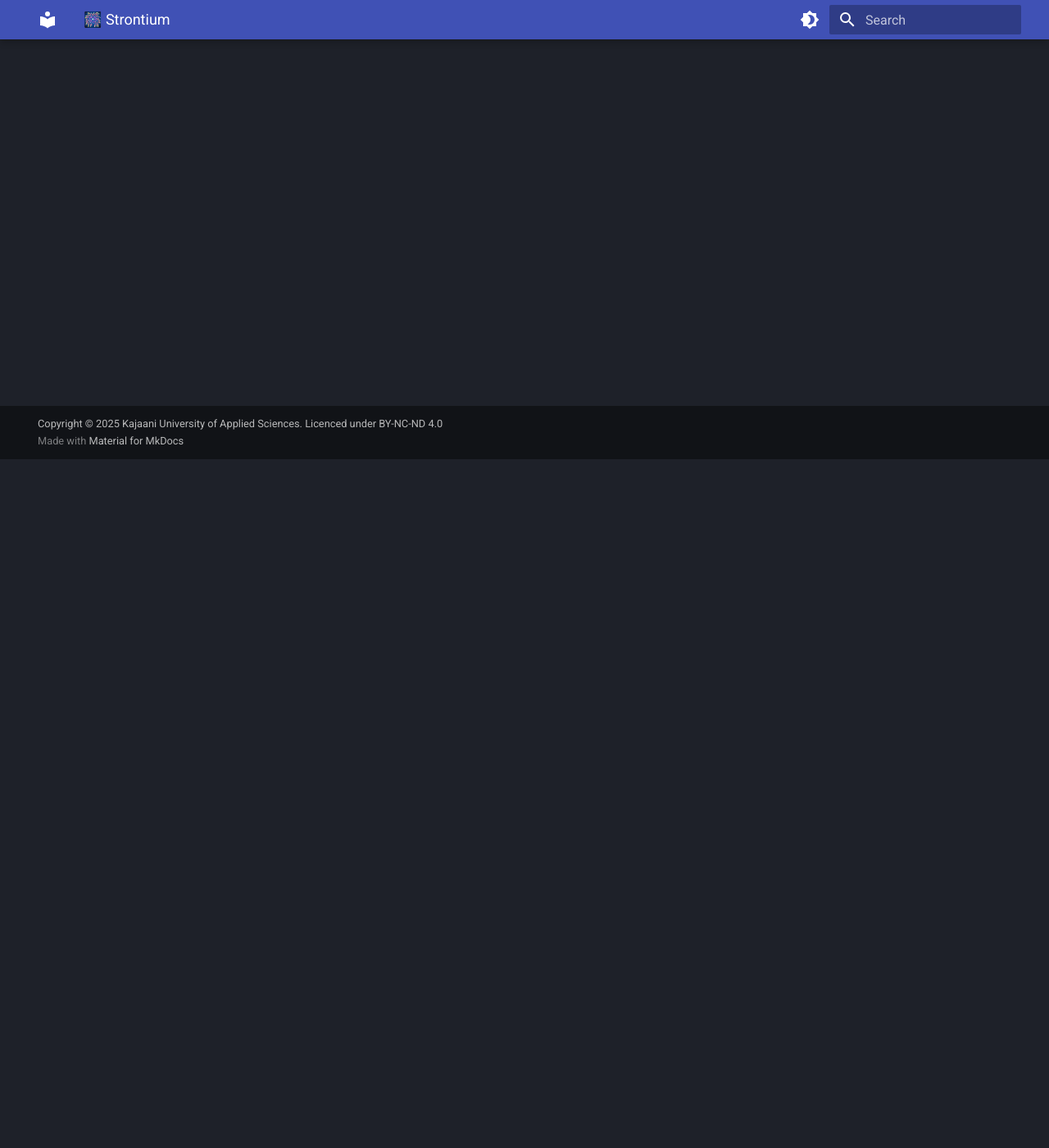
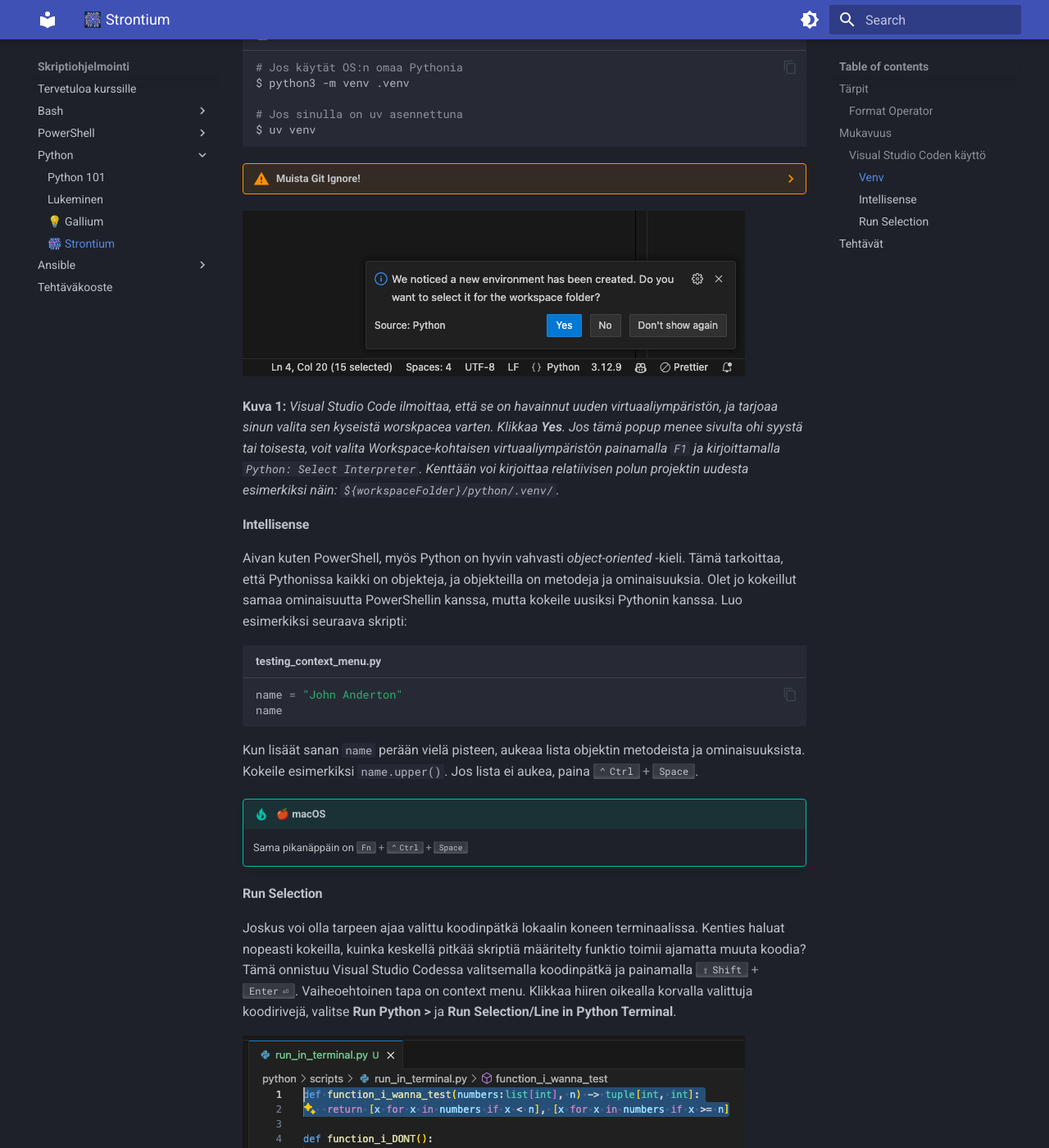
Before and after one commit to sourander/skriptiohjelmointi, an MkDocs documentation site: the page built from docs/python/38_strontium.md, in a window 1280 px wide and 1400 px high, scrolled down 840 px. Shown: the whole window at 82% size. Built offline with MkDocs 1.6.1 and Material for MkDocs 9.7.7, drawn with Linux system fonts in a browser that asks for light colours; some of the changed text lies outside the part shown.

Commit message:
Arvaanumero and py-vscode guides added

````diff
--- a/docs/python/38_strontium.md
+++ b/docs/python/38_strontium.md
@@ -14,9 +14,114 @@
 
 ### Visual Studio Coden käyttö
 
-TODO Python extension jne.
+!!! warning
+
+    Mukavuus-otsikon alla on oletus, että sinulla on käytössä Visual Studio Code, Python Extension ja lokaalisti asennettu Python 3.1x.
+
+#### Venv
+
+Kun luot uudet Python-projektin Visual Studio Codessa, sinulla voi olla tarve asentaa joitakin moduuleita. Olet jo aiemmin oppinut, että Debian-pohjaisessa ympäristössä on `dist-packages`-hakemisto, jossa on esimerkiksi `requests`-moduuli asennettuna. Jos olet jossakin toisesssa käyttöjärjestelmässä tai jakelussa, se voi hyvin puuttua sinulta. Tässä tapauksessa tarvitset virtuaaliympäristön.
+
+Virtuaaliympäristö kuulostanee monimutkaiselta, mutta käytännön tasolla se on **kopio Python-asennuksesta**.
+
+Voit luoda sen seuraavalla tavalla Terminaalissa:
+
+```bash title="🖥️ Bash"
+# Jos käytät OS:n omaa Pythonia
+$ python3 -m venv .venv
+
+# Jos sinulla on uv asennettuna
+$ uv venv
+```
+
+??? warning "Muista Git Ignore!"
+
+    Ethän unohda lisätä kyseistä hakemistoa `.gitignore`-tiedostoon, jotta se ei päädy versionhallintaan! Se on kopio Pythonista, joten se sisältää satoja binääritiedostoja, jotka eivät todellakaan kuulu versionhallintaan. Kukin käyttäjä luo oman virtuaaliympäristönsä itse.
+
+    Lisää siis seuraava rivi `.gitignore`-tiedostoon:
+
+    ```plaintext
+    .venv/
+    ```
+
+    Tarkista, että tiedostoja ei näy versionhallinnassa komennolla `git status -u`.
+
+![](../images/py-vscode-venv-created-popup.png)
+
+**Kuva 1:** *Visual Studio Code ilmoittaa, että se on havainnut uuden virtuaaliympäristön, ja tarjoaa sinun valita sen kyseistä worskpacea varten. Klikkaa **Yes**. Jos tämä popup menee sivulta ohi syystä tai toisesta, voit valita Workspace-kohtaisen virtuaaliympäristön painamalla `F1` ja kirjoittamalla `Python: Select Interpreter`. Kenttään voi kirjoittaa relatiivisen polun projektin uudesta esimerkiksi näin: `${workspaceFolder}/python/.venv/`.*
+
+#### Intellisense
+
+Aivan kuten PowerShell, myös Python on hyvin vahvasti *object-oriented* -kieli. Tämä tarkoittaa, että Pythonissa kaikki on objekteja, ja objekteilla on metodeja ja ominaisuuksia. Olet jo kokeillut samaa ominaisuutta PowerShellin kanssa, mutta kokeile uusiksi Pythonin kanssa. Luo esimerkiksi seuraava skripti:
+
+```python title="testing_context_menu.py"
+name = "John Anderton"
+name
+```
+
+Kun lisäät sanan `name` perään vielä pisteen, aukeaa lista objektin metodeista ja ominaisuuksista. Kokeile esimerkiksi `name.upper()`. Jos lista ei aukea, paina ++ctrl+space++.
+
+!!! tip "🍎 macOS"
+
+    Sama pikanäppäin on ++fn+ctrl+space++
+
+#### Run Selection
+
+Joskus voi olla tarpeen ajaa valittu koodinpätkä lokaalin koneen terminaalissa. Kenties haluat nopeasti kokeilla, kuinka keskellä pitkää skriptiä määritelty funktio toimii ajamatta muuta koodia? Tämä onnistuu Visual Studio Codessa valitsemalla koodinpätkä ja painamalla ++shift+enter++. Vaiheoehtoinen tapa on context menu. Klikkaa hiiren oikealla korvalla valittuja koodirivejä, valitse **Run Python >** ja **Run Selection/Line in Python Terminal**.
+
+![](../images/py-vscode-run-in-terminal.png)
+
+**Kuva 2:** *Skripistä on valittuna vain yksi funktio, `function_i_wanna_test`, ja se ajetaan terminaalissa.*
+
+Kun ajat koodin näin, huomaat, että alle Terminal-kohtaan ilmestyy uusi **Python**-niminen terminaali, jossa koodi suoritetaan REPL-tilassa. Tämä on vastaava tapa kuin ajaa aiemmin näkemäsi `python -i scripts/some.py`, mutta voit valita juuri ne rivit, jotka haluat suoritettavaksi. Kuten alla olevasta snippetistä näet, funktio on jatkossa kutsuttavissa kyseisessä terminaalissa.
+
+```python-console title="🖥️ Python REPL (VS Code Terminal)"
+>>> function_i_wanna_test([1,2,3,4,5,6], 3)
+([1, 2], [3, 4, 5, 6])
+```
 
 ## Tehtävät
+
+??? question "Tehtävä: Arvaa numero"
+
+    Luo ohjelma, joka generoi luvun väliltä 1-1000 ja pyytää käyttäjää arvaamaan sen. Ohjelma antaa vihjeen, onko arvattu luku suurempi vai pienempi kuin generoitu luku. Ohjelma lopettaa, kun käyttäjä arvaa oikein. Olet tehnyt ohjelman jo aiemmin (Bash ja PowerShell), joten voit lainata sieltä logiikan.
+
+    ```console
+    $ ./runpy.py scripts/arvaaluku.py
+    Arvaa luku väliltä 1-1000.
+    Muu syöte kuin positiviinen kokoluku poistuu ohjelmasta.
+
+    Syötä arvaus:
+    9
+    📉 Luku on pienempi kuin 9.
+
+    Syötä arvaus:
+    7
+    📈 Luku on suurempi kuin 7.
+
+    Syötä arvaus:
+    8
+    🎉 Oikein! Arvasit luvun 8. (Peliaika: 0h 4m 18s)
+    ```
+
+    Varmista, että pelaaja voi halutessaan lopettaa pelin. Minun toteutuksessa mikä tahansa muu syöte kuin kokonaisluvuksi parsittava syöte lopettaa pelin (esim. exit tai tyhjä merkkijono).
+
+    !!! note "⚠️ TÄRKEÄÄ"
+
+        Kirjoita ohjelman `input()` ilman promptia. Anna prompti erillisellä print-komennolla. Tämä helpottaa kurssin myöhempää tehtävää, jossa rakennamme skriptin, joka pelaa peliä meidän puolestamme. Eli siis:
+
+        ```python
+        # ⛔️ Ei näin
+        guess = input("Guess a number: ")
+
+        # ✅ Vaan näin
+        print("Guess a number: ")
+        guess = input()
+        ```
+
+!!! question "Tehtävä: Reminder"
+
+    TODO.
 
 ??? question "Lisätehtävä: breakpoint()"
 
````
Also changed, not shown: docs/exercises.md (+2 -0 lines), docs/powershell/38_strontium.md (+1 -1 lines), docs/images/py-vscode-run-in-terminal.png (added), docs/images/py-vscode-venv-created-popup.png (added).
